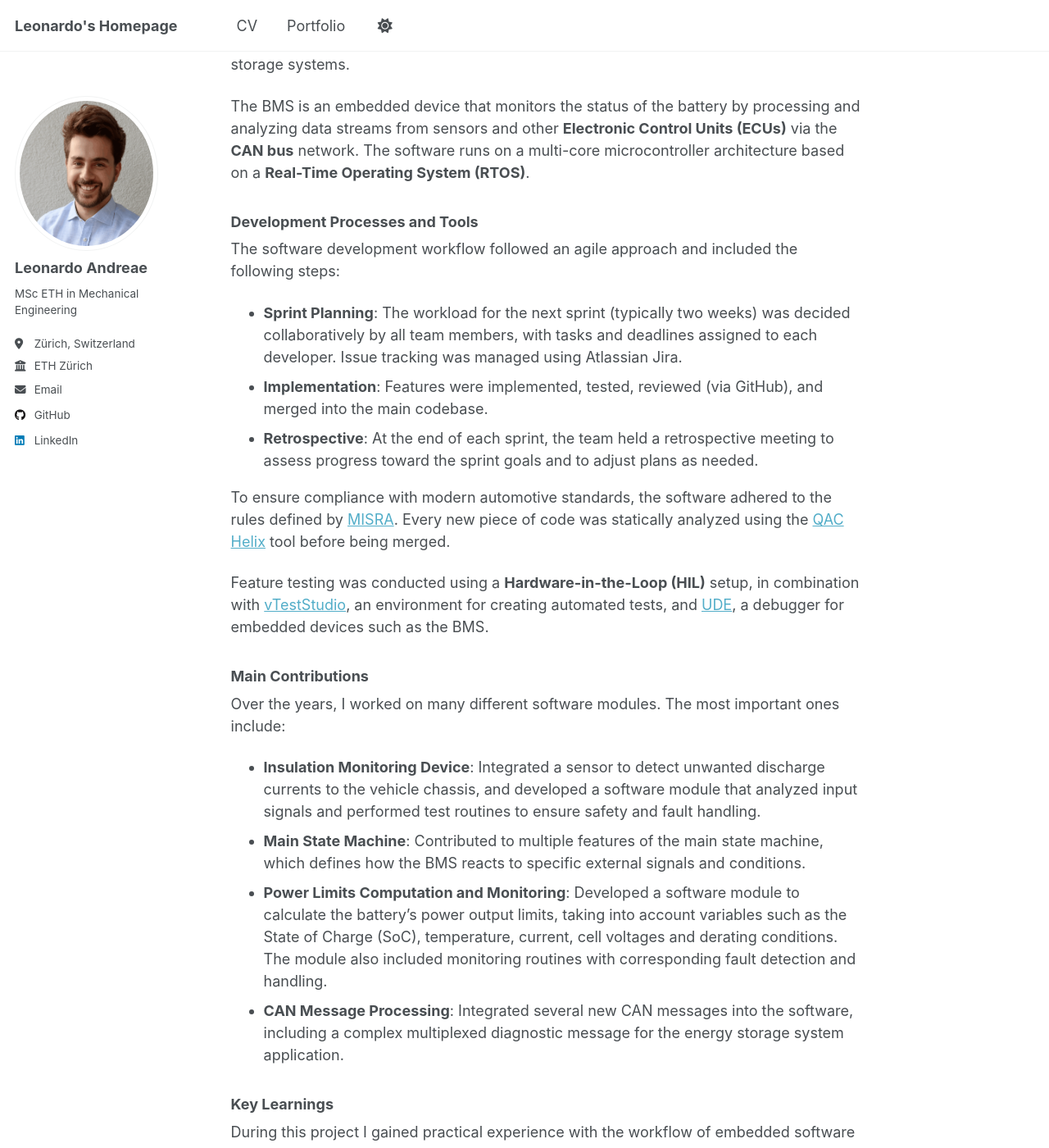
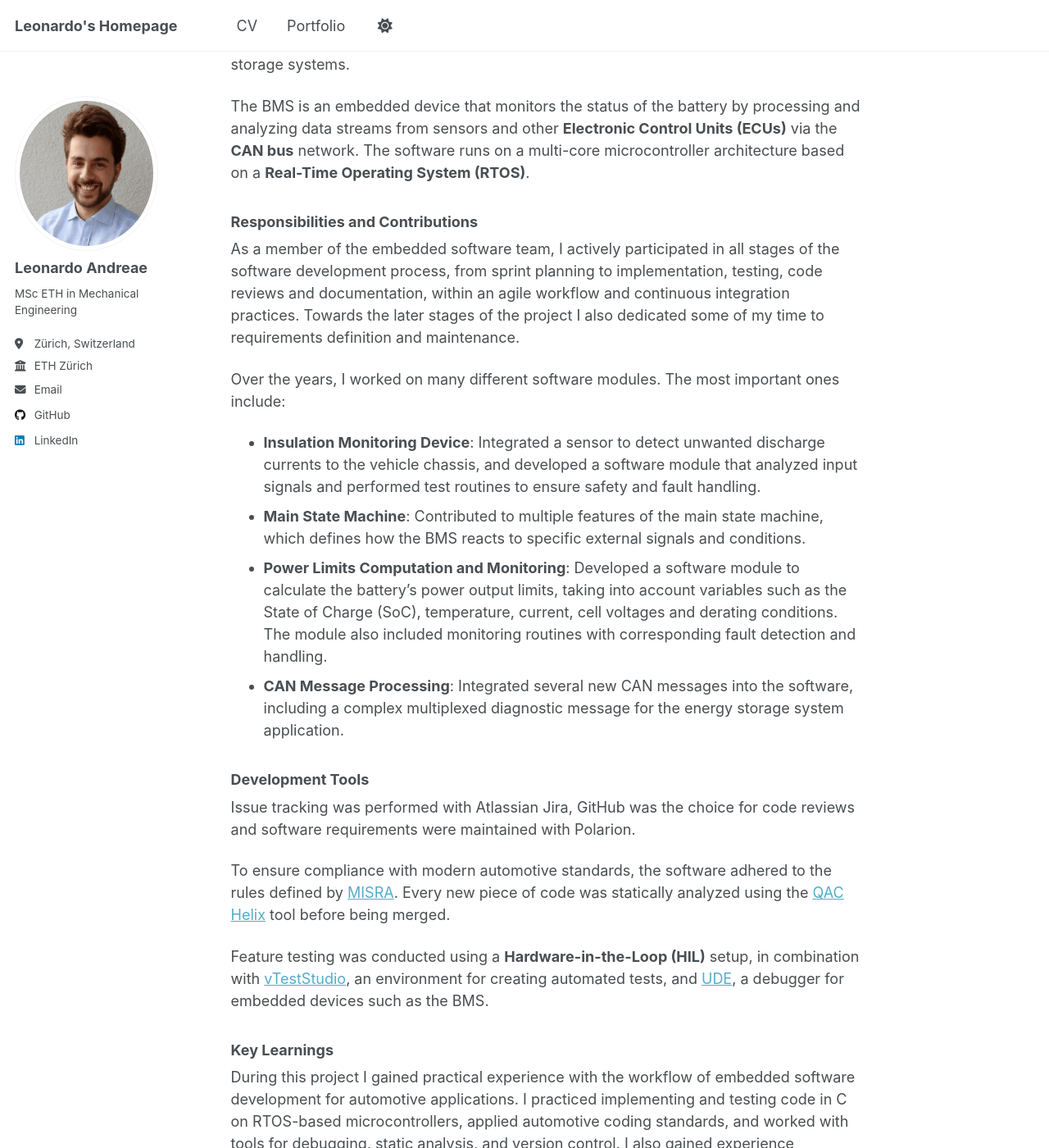
Before and after one commit to leonardoandreae/leonardoandreae.github.io, a Jekyll site: the page built from _portfolio/portfolio-1.md, in a window 1280 px wide and 1400 px high, scrolled down 740 px. Shown: the whole window at 82% size. Built offline with Jekyll 4.4.1, drawn with Linux system fonts in a browser that asks for light colours; a script that is not in the unit is left out.

Commit message:
adjustments post-feedback

```diff
--- a/_portfolio/portfolio-1.md
+++ b/_portfolio/portfolio-1.md
@@ -24,19 +24,9 @@ This project represents the main work I carried out during my time at **INOMO Te
 
 The BMS is an embedded device that monitors the status of the battery by processing and analyzing data streams from sensors and other **Electronic Control Units (ECUs)** via the **CAN bus** network. The software runs on a multi-core microcontroller architecture based on a **Real-Time Operating System (RTOS)**.
 
-### Development Processes and Tools
+### Responsibilities and Contributions
 
-The software development workflow followed an agile approach and included the following steps:
-
-* **Sprint Planning**: The workload for the next sprint (typically two weeks) was decided collaboratively by all team members, with tasks and deadlines assigned to each developer. Issue tracking was managed using Atlassian Jira.
-* **Implementation**: Features were implemented, tested, reviewed (via GitHub), and merged into the main codebase.
-* **Retrospective**: At the end of each sprint, the team held a retrospective meeting to assess progress toward the sprint goals and to adjust plans as needed.
-
-To ensure compliance with modern automotive standards, the software adhered to the rules defined by [MISRA](https://misra.org.uk/misra-c/). Every new piece of code was statically analyzed using the [QAC Helix](https://www.perforce.com/products/helix-qac) tool before being merged.
-
-Feature testing was conducted using a **Hardware-in-the-Loop (HIL)** setup, in combination with [vTestStudio](https://www.vector.com/it/it/prodotti/products-a-z/software/vteststudio/), an environment for creating automated tests, and [UDE](https://www.st.com/en/partner-products-and-services/ude-universal-debug-engine-multi-core-debugger.html), a debugger for embedded devices such as the BMS.
-
-### Main Contributions
+As a member of the embedded software team, I actively participated in all stages of the software development process, from sprint planning to implementation, testing, code reviews and documentation, within an agile workflow and continuous integration practices. Towards the later stages of the project I also dedicated some of my time to requirements definition and maintenance.
 
 Over the years, I worked on many different software modules. The most important ones include:
 
@@ -45,6 +35,14 @@ Over the years, I worked on many different software modules. The most important
 * **Power Limits Computation and Monitoring**: Developed a software module to calculate the battery’s power output limits, taking into account variables such as the State of Charge (SoC), temperature, current, cell voltages and derating conditions. The module also included monitoring routines with corresponding fault detection and handling.
 * **CAN Message Processing**: Integrated several new CAN messages into the software, including a complex multiplexed diagnostic message for the energy storage system application.
 
+### Development Tools
+
+Issue tracking was performed with Atlassian Jira, GitHub was the choice for code reviews and software requirements were maintained with Polarion.
+
+To ensure compliance with modern automotive standards, the software adhered to the rules defined by [MISRA](https://misra.org.uk/misra-c/). Every new piece of code was statically analyzed using the [QAC Helix](https://www.perforce.com/products/helix-qac) tool before being merged.
+
+Feature testing was conducted using a **Hardware-in-the-Loop (HIL)** setup, in combination with [vTestStudio](https://www.vector.com/it/it/prodotti/products-a-z/software/vteststudio/), an environment for creating automated tests, and [UDE](https://www.st.com/en/partner-products-and-services/ude-universal-debug-engine-multi-core-debugger.html), a debugger for embedded devices such as the BMS.
+
 ### Key Learnings
 
 During this project I gained practical experience with the workflow of embedded software development for automotive applications. I practiced implementing and testing code in C on RTOS-based microcontrollers, applied automotive coding standards, and worked with tools for debugging, static analysis, and version control. I also gained experience collaborating in an agile team and contributing to the development and maintenance of large code bases.
```
Also changed, not shown: _pages/about.md (+1 -11 lines), _portfolio/portfolio-4.md (+8 -6 lines).
